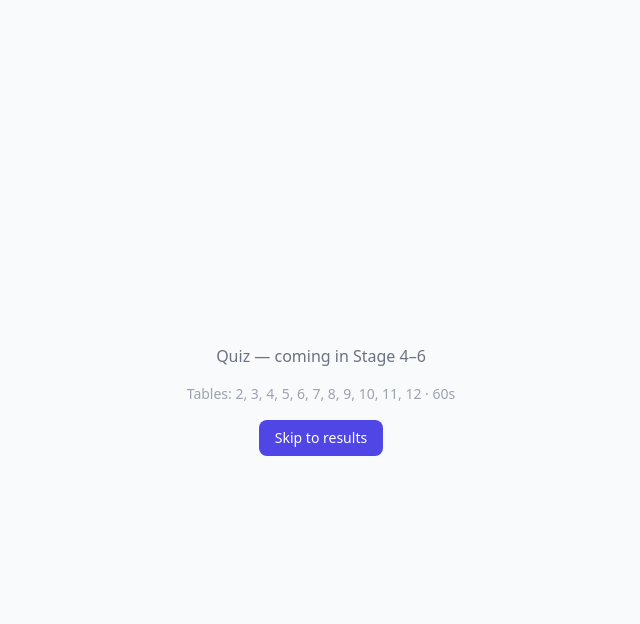
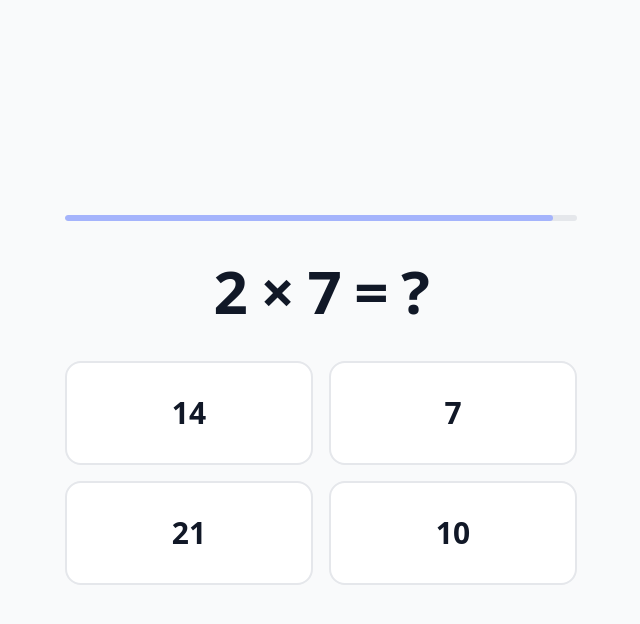
Before and after one commit to no-more-hacks/times-table-tester, a React (Vite) app: page / in a window 1280 px wide. Both pictures are taken after a click on the button "Start". Shown: the top 624 px of the page, without its empty margins (319-959 px from the left). Built offline with nearby package versions, Linux system fonts and the light colour scheme.

Commit message:
next stages

```diff
--- a/src/App.tsx
+++ b/src/App.tsx
@@ -12,10 +12,17 @@ export default function App() {
         <SetupScreen onStart={config => dispatch({ type: 'START_QUIZ', config })} />
       )}
       {state.screen === 'quiz' && (
-        <QuizScreen config={state.config} onEnd={() => dispatch({ type: 'END_QUIZ' })} />
+        <QuizScreen
+          config={state.config}
+          onEnd={results => dispatch({ type: 'END_QUIZ', results })}
+        />
       )}
       {state.screen === 'results' && (
-        <ResultsScreen config={state.config} onPlayAgain={() => dispatch({ type: 'PLAY_AGAIN' })} />
+        <ResultsScreen
+          config={state.config}
+          results={state.results}
+          onPlayAgain={() => dispatch({ type: 'PLAY_AGAIN' })}
+        />
       )}
     </div>
   )
--- a/src/hooks/useAppState.ts
+++ b/src/hooks/useAppState.ts
@@ -9,14 +9,14 @@ const DEFAULT_CONFIG: QuizConfig = {
 function reducer(state: AppState, action: AppAction): AppState {
   switch (action.type) {
     case 'START_QUIZ':
-      return { screen: 'quiz', config: action.config }
+      return { screen: 'quiz', config: action.config, results: [] }
     case 'END_QUIZ':
-      return { ...state, screen: 'results' }
+      return { ...state, screen: 'results', results: action.results }
     case 'PLAY_AGAIN':
-      return { screen: 'setup', config: state.config }
+      return { screen: 'setup', config: state.config, results: [] }
   }
 }
 
 export function useAppState() {
-  return useReducer(reducer, { screen: 'setup', config: DEFAULT_CONFIG })
+  return useReducer(reducer, { screen: 'setup', config: DEFAULT_CONFIG, results: [] })
 }
--- /dev/null
+++ b/src/hooks/useQuiz.ts
@@ -0,0 +1,116 @@
+import { useReducer, useEffect, useRef } from 'react'
+import type { QuizConfig, Question, QuizResult } from '../types'
+import { generateQuestion } from '../quiz/generateQuestion'
+
+type Phase = 'answering' | 'feedback' | 'ended'
+
+interface QuizState {
+  question: Question
+  timeLeft: number // tenths of a second (100ms ticks)
+  phase: Phase
+  selectedIndex: number | null
+  correct: boolean | null
+  score: number
+  total: number
+  results: QuizResult[]
+}
+
+type QuizAction =
+  | { type: 'TICK' }
+  | { type: 'ANSWER'; index: number }
+  | { type: 'ADVANCE'; nextQuestion: Question }
+
+function reducer(state: QuizState, action: QuizAction): QuizState {
+  switch (action.type) {
+    case 'TICK': {
+      if (state.phase === 'ended') return state
+      const timeLeft = state.timeLeft - 1
+      return timeLeft <= 0
+        ? { ...state, timeLeft: 0, phase: 'ended' }
+        : { ...state, timeLeft }
+    }
+    case 'ANSWER': {
+      if (state.phase !== 'answering') return state
+      const correct = state.question.options[action.index] === state.question.answer
+      return {
+        ...state,
+        phase: 'feedback',
+        selectedIndex: action.index,
+        correct,
+        score: correct ? state.score + 1 : state.score,
+        total: state.total + 1,
+        results: [
+          ...state.results,
+          { question: state.question, selectedIndex: action.index, correct },
+        ],
+      }
+    }
+    case 'ADVANCE':
+      return {
+        ...state,
+        question: action.nextQuestion,
+        phase: 'answering',
+        selectedIndex: null,
+        correct: null,
+      }
+  }
+}
+
+export function useQuiz(config: QuizConfig, onEnd: (results: QuizResult[]) => void) {
+  const [state, dispatch] = useReducer(reducer, config, (cfg): QuizState => ({
+    question: generateQuestion(cfg.tables),
+    timeLeft: cfg.duration * 10,
+    phase: 'answering',
+    selectedIndex: null,
+    correct: null,
+    score: 0,
+    total: 0,
+    results: [],
+  }))
+
+  // Keep a stable ref to onEnd so the effect below doesn't need it as a dep
+  const onEndRef = useRef(onEnd)
+  onEndRef.current = onEnd
+
+  // Countdown — runs for the lifetime of the component; reducer ignores ticks after 'ended'
+  useEffect(() => {
+    const id = setInterval(() => dispatch({ type: 'TICK' }), 100)
+    return () => clearInterval(id)
+  }, [])
+
+  // After feedback delay, advance to the next question
+  useEffect(() => {
+    if (state.phase !== 'feedback') return
+    const id = setTimeout(() => {
+      dispatch({ type: 'ADVANCE', nextQuestion: generateQuestion(config.tables) })
+    }, 600)
+    return () => clearTimeout(id)
+  }, [state.phase, config.tables])
+
+  // Notify parent when quiz ends
+  useEffect(() => {
+    if (state.phase === 'ended') onEndRef.current(state.results)
+  }, [state.phase]) // eslint-disable-line react-hooks/exhaustive-deps
+
+  // Keyboard: 1–4 → answer buttons 0–3
+  useEffect(() => {
+    function handleKey(e: KeyboardEvent) {
+      if (state.phase !== 'answering') return
+      const i = ['1', '2', '3', '4'].indexOf(e.key)
+      if (i !== -1) dispatch({ type: 'ANSWER', index: i })
+    }
+    window.addEventListener('keydown', handleKey)
+    return () => window.removeEventListener('keydown', handleKey)
+  }, [state.phase])
+
+  return {
+    question: state.question,
+    timeLeft: state.timeLeft,
+    phase: state.phase,
+    selectedIndex: state.selectedIndex,
+    correct: state.correct,
+    score: state.score,
+    total: state.total,
+    answer: (index: number) => dispatch({ type: 'ANSWER', index }),
+  }
+}
--- /dev/null
+++ b/src/quiz/generateQuestion.ts
@@ -0,0 +1,43 @@
+import type { Question } from '../types'
+
+function shuffle<T>(arr: T[]): T[] {
+  const a = [...arr]
+  for (let i = a.length - 1; i > 0; i--) {
+    const j = Math.floor(Math.random() * (i + 1))
+    ;[a[i], a[j]] = [a[j], a[i]]
+  }
+  return a
+}
+
+export function generateQuestion(tables: number[]): Question {
+  const a = tables[Math.floor(Math.random() * tables.length)]
+  const b = Math.floor(Math.random() * 12) + 1
+  const answer = a * b
+
+  const candidates = new Set<number>()
+
+  // Adjacent multiples of same table
+  for (const db of [-2, -1, 1, 2]) {
+    const nb = b + db
+    if (nb >= 1 && nb <= 12) candidates.add(a * nb)
+  }
+
+  // Neighbouring tables ±1
+  for (const da of [-1, 1]) {
+    const na = a + da
+    if (na >= 1) candidates.add(na * b)
+  }
+
+  candidates.delete(answer)
+
+  const distractors = shuffle([...candidates]).slice(0, 3)
+
+  // Pad with incrementing values if somehow still short (e.g. table=1, b=1)
+  let pad = 1
+  while (distractors.length < 3) {
+    const v = answer + pad++
+    if (!distractors.includes(v)) distractors.push(v)
+  }
+
+  return { a, b, answer, options: shuffle([answer, ...distractors]) }
+}
--- a/src/screens/QuizScreen.tsx
+++ b/src/screens/QuizScreen.tsx
@@ -1,19 +1,77 @@
-import type { QuizConfig } from '../types'
+import type { QuizConfig, QuizResult } from '../types'
+import { useQuiz } from '../hooks/useQuiz'
 
-export function QuizScreen({ config, onEnd }: { config: QuizConfig; onEnd: () => void }) {
+export function QuizScreen({
+  config,
+  onEnd,
+}: {
+  config: QuizConfig
+  onEnd: (results: QuizResult[]) => void
+}) {
+  const { question, timeLeft, phase, selectedIndex, correct, answer } = useQuiz(config, onEnd)
+
+  const progress = timeLeft / (config.duration * 10)
+
   return (
-    <div className="min-h-screen bg-gray-50 flex items-center justify-center">
-      <div className="text-center space-y-4">
-        <p className="text-gray-500">Quiz — coming in Stage 4–6</p>
-        <p className="text-sm text-gray-400">
-          Tables: {config.tables.join(', ')} &middot; {config.duration}s
-        </p>
-        <button
-          onClick={onEnd}
-          className="px-4 py-2 bg-indigo-600 text-white rounded-lg text-sm font-medium hover:bg-indigo-700"
-        >
-          Skip to results
-        </button>
+    <div className="min-h-screen bg-gray-50 flex items-center justify-center p-6">
+      <div className="w-full max-w-lg space-y-10">
+
+        {/* Silent progress bar — no numbers, no colour change */}
+        <div className="h-1.5 bg-gray-200 rounded-full overflow-hidden">
+          <div
+            className="h-full bg-indigo-300 rounded-full"
+            style={{ width: `${progress * 100}%` }}
+          />
+        </div>
+
+        {/* Question — ? swaps to ✓ or ✗ during feedback */}
+        <div className="text-center">
+          <p className="text-6xl font-bold text-gray-900 tracking-tight select-none">
+            {question.a} × {question.b} ={' '}
+            {phase === 'feedback' ? (
+              <span className={correct ? 'text-green-500' : 'text-gray-400'}>
+                {correct ? '✓' : '✗'}
+              </span>
+            ) : (
+              <span>?</span>
+            )}
+          </p>
+        </div>
+
+        {/* 2×2 answer grid */}
+        <div className="grid grid-cols-2 gap-4">
+          {question.options.map((opt, i) => {
+            const isSelected = selectedIndex === i
+            const isAnswer = opt === question.answer
+            const inFeedback = phase === 'feedback'
+
+            let cls =
+              'w-full py-8 rounded-2xl text-3xl font-bold border-2 transition-colors select-none '
+
+            if (inFeedback && isAnswer) {
+              // Always highlight the correct answer green
+              cls += 'bg-green-100 border-green-400 text-green-700'
+            } else if (inFeedback && isSelected && !correct) {
+              // Wrong selection: muted, no red
+              cls += 'bg-gray-100 border-gray-200 text-gray-400'
+            } else {
+              cls +=
+                'bg-white border-gray-200 text-gray-900 hover:border-indigo-300 hover:bg-indigo-50 active:bg-indigo-100'
+            }
+
+            return (
+              <button
+                key={i}
+                onClick={() => answer(i)}
+                disabled={phase !== 'answering'}
+                className={cls}
+              >
+                {opt}
+              </button>
+            )
+          })}
+        </div>
+
       </div>
     </div>
   )
--- a/src/screens/ResultsScreen.tsx
+++ b/src/screens/ResultsScreen.tsx
@@ -1,17 +1,21 @@
-import type { QuizConfig } from '../types'
+import type { QuizConfig, QuizResult } from '../types'
 
 export function ResultsScreen({
-  config,
+  results,
   onPlayAgain,
 }: {
   config: QuizConfig
+  results: QuizResult[]
   onPlayAgain: () => void
 }) {
+  const score = results.filter(r => r.correct).length
+
   return (
     <div className="min-h-screen bg-gray-50 flex items-center justify-center">
       <div className="text-center space-y-4">
         <h2 className="text-2xl font-bold text-gray-900">Results</h2>
-        <p className="text-gray-500">Results screen — coming in Stage 7</p>
+        <p className="text-4xl font-bold text-indigo-600">{score} / {results.length}</p>
+        <p className="text-gray-400 text-sm">Full breakdown coming in Stage 7</p>
         <button
           onClick={onPlayAgain}
           className="px-6 py-3 bg-indigo-600 text-white rounded-xl font-bold text-lg hover:bg-indigo-700"
--- a/src/types.ts
+++ b/src/types.ts
@@ -5,12 +5,26 @@ export interface QuizConfig {
   duration: number // seconds
 }
 
+export interface Question {
+  a: number
+  b: number
+  answer: number
+  options: number[] // 4 values, shuffled, includes answer
+}
+
+export interface QuizResult {
+  question: Question
+  selectedIndex: number
+  correct: boolean
+}
+
 export interface AppState {
   screen: Screen
   config: QuizConfig
+  results: QuizResult[]
 }
 
 export type AppAction =
   | { type: 'START_QUIZ'; config: QuizConfig }
-  | { type: 'END_QUIZ' }
+  | { type: 'END_QUIZ'; results: QuizResult[] }
   | { type: 'PLAY_AGAIN' }
```
Also changed, not shown: 1 other file (tests, documents, lock files or other folders).
